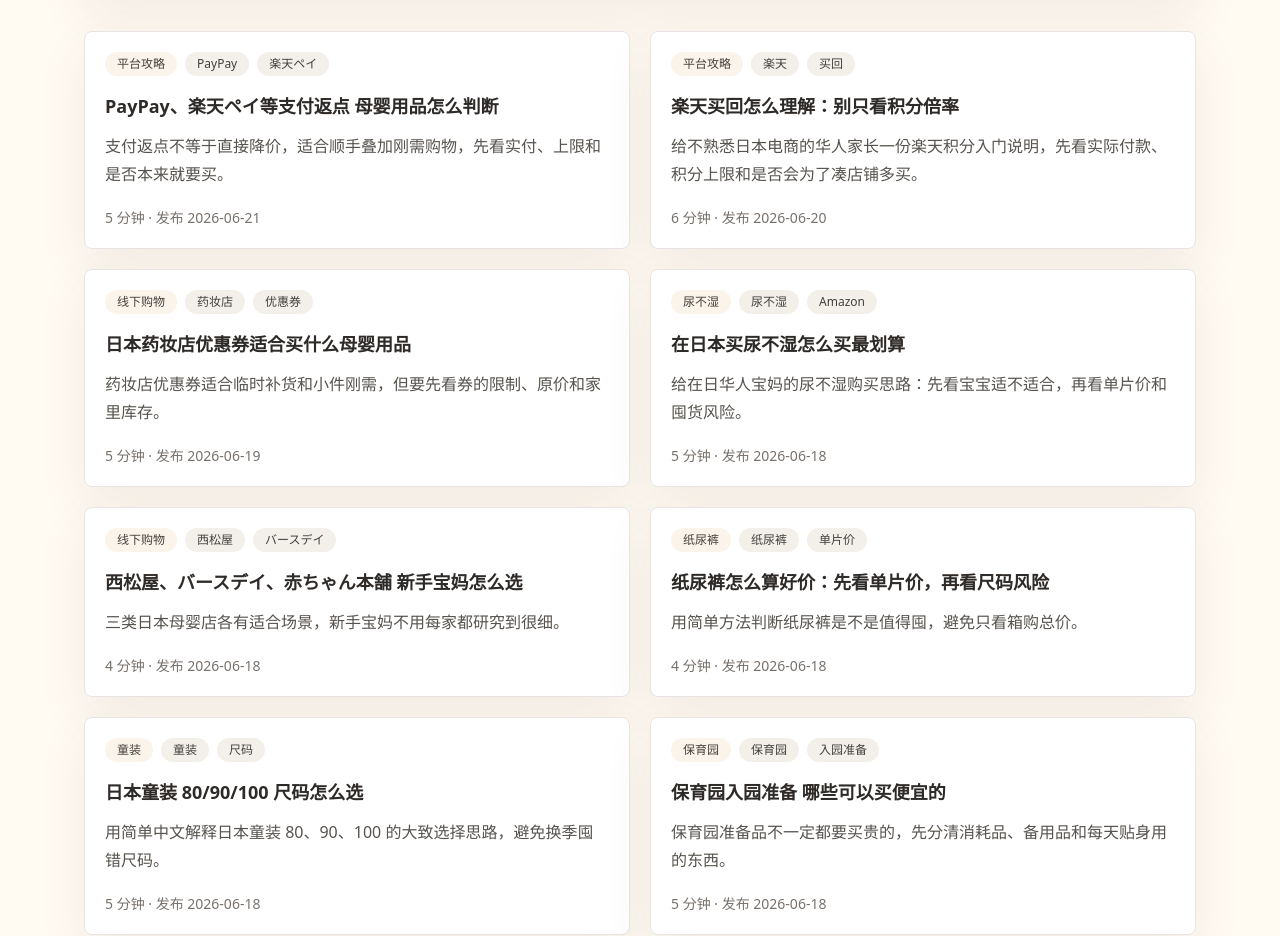
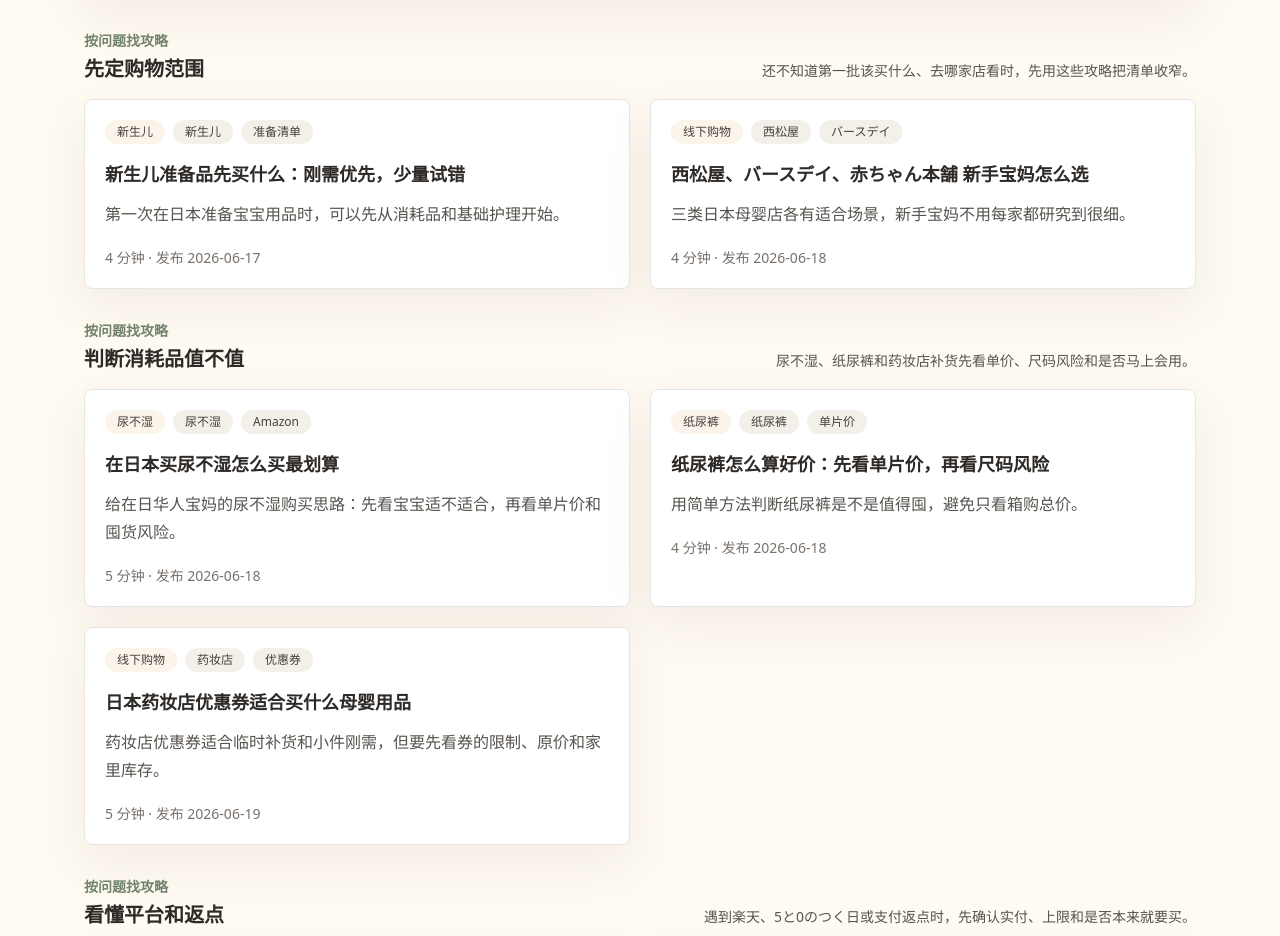
Before and after one commit to fengchuanli/mama-save-jp, a Next.js app: page /guides in a window 1280 px wide. Shown: the part 536-1472 px from the top of the page. Built offline with nearby package versions, Linux system fonts and the light colour scheme.

Commit message:
按问题组织攻略列表

```diff
--- a/pages/guides/index.tsx
+++ b/pages/guides/index.tsx
@@ -12,6 +12,37 @@ type GuidesProps = {
   guides: GuideMeta[];
 };
 
+const guideProblemGroups = [
+  {
+    id: "start",
+    title: "先定购物范围",
+    description: "还不知道第一批该买什么、去哪家店看时，先用这些攻略把清单收窄。",
+    slugs: ["newborn-shopping-list", "choose-baby-stores-japan"]
+  },
+  {
+    id: "essentials",
+    title: "判断消耗品值不值",
+    description: "尿不湿、纸尿裤和药妆店补货先看单价、尺码风险和是否马上会用。",
+    slugs: ["buy-diapers-japan", "diaper-price-line", "drugstore-coupon"]
+  },
+  {
+    id: "platforms",
+    title: "看懂平台和返点",
+    description: "遇到楽天、5と0のつく日或支付返点时，先确认实付、上限和是否本来就要买。",
+    slugs: [
+      "rakuten-points-basics",
+      "rakuten-5-0-mama-shopping",
+      "payment-rebates-mama-shopping"
+    ]
+  },
+  {
+    id: "nursery",
+    title: "保育园和童装准备",
+    description: "入园清单、姓名贴和换季童装更容易买多，先按场景和尺码判断。",
+    slugs: ["nursery-entry-budget-items", "kids-clothes-size-80-90-100"]
+  }
+];
+
 export default function Guides({ guides }: GuidesProps) {
   const guidesUrl = `${siteConfig.siteUrl}/guides`;
   const beginnerGuideSlugs = [
@@ -22,6 +53,12 @@ export default function Guides({ guides }: GuidesProps) {
   const beginnerGuides = beginnerGuideSlugs
     .map((slug) => guides.find((guide) => guide.slug === slug))
     .filter((guide): guide is GuideMeta => Boolean(guide));
+  const groupedGuides = guideProblemGroups.map((group) => ({
+    ...group,
+    guides: group.slugs
+      .map((slug) => guides.find((guide) => guide.slug === slug))
+      .filter((guide): guide is GuideMeta => Boolean(guide))
+  }));
   const collectionJsonLd = {
     "@context": "https://schema.org",
     "@type": "CollectionPage",
@@ -119,9 +156,30 @@ export default function Guides({ guides }: GuidesProps) {
           </div>
         </div>
 
-        <div className="grid gap-5 md:grid-cols-2">
-          {guides.map((guide) => (
-            <GuideCard key={guide.slug} guide={guide} />
+        <div className="space-y-8">
+          {groupedGuides.map((group) => (
+            <section key={group.id} aria-labelledby={`guide-group-${group.id}`}>
+              <div className="mb-4 flex flex-col gap-2 md:flex-row md:items-end md:justify-between">
+                <div>
+                  <p className="text-sm font-semibold text-tea">按问题找攻略</p>
+                  <h2
+                    id={`guide-group-${group.id}`}
+                    className="mt-1 text-xl font-semibold text-ink"
+                  >
+                    {group.title}
+                  </h2>
+                </div>
+                <p className="max-w-2xl text-sm leading-6 text-stone-600">
+                  {group.description}
+                </p>
+              </div>
+
+              <div className="grid gap-5 md:grid-cols-2">
+                {group.guides.map((guide) => (
+                  <GuideCard key={guide.slug} guide={guide} />
+                ))}
+              </div>
+            </section>
           ))}
         </div>
       </section>
```
Also changed, not shown: 1 other file (tests, documents, lock files or other folders).
